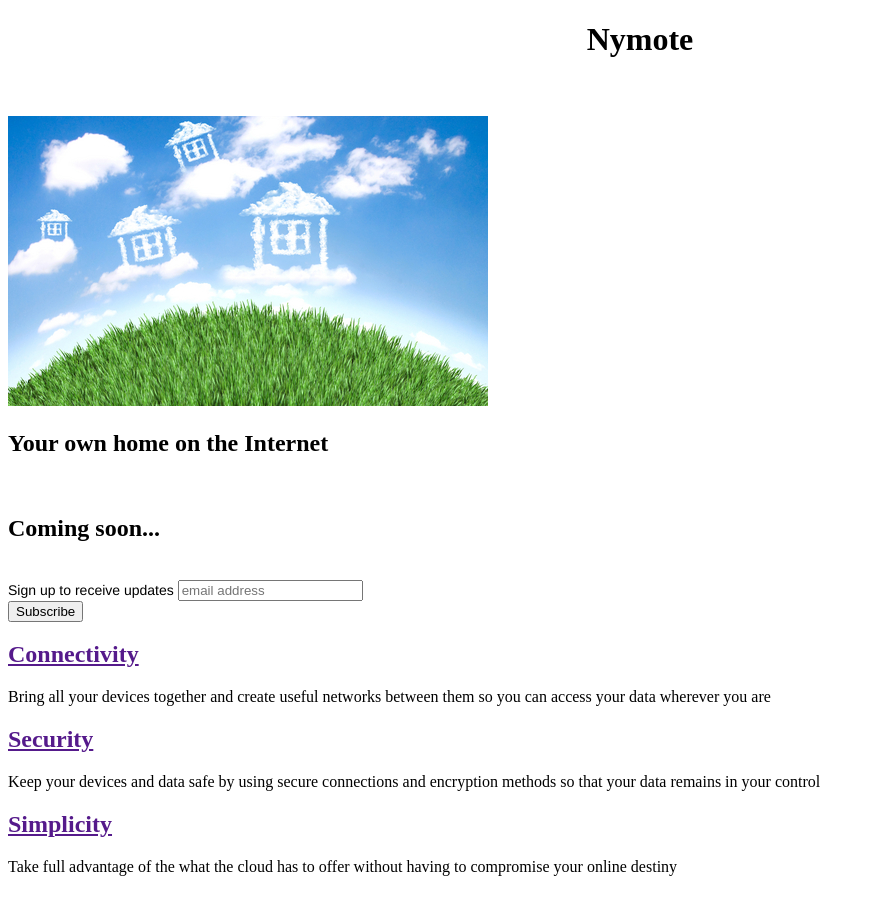
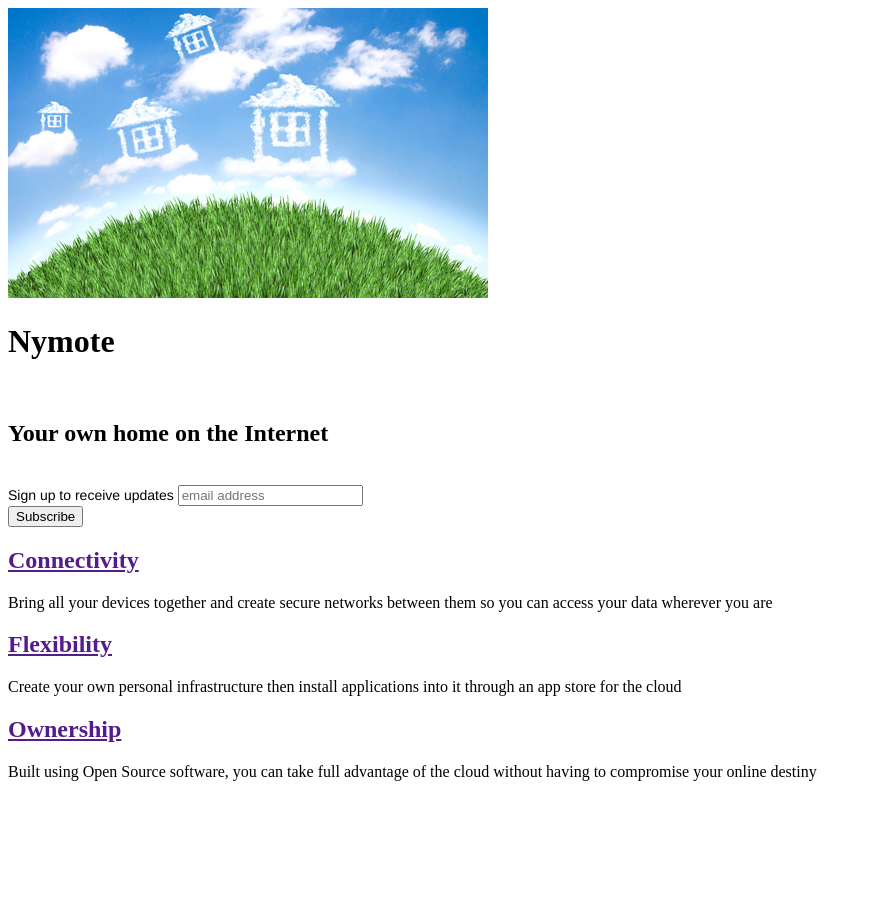
Before and after one commit to amirmc/dlfn-www, a Jekyll site: the page built from index.html, in a window 1280 px wide. Shown: the whole page, without its empty margins (0-875 px from the left). Built offline with Jekyll 4.4.1, drawn with Linux system fonts in a browser that asks for light colours; comment, search, counter and statistics services are not loaded.

Commit message:
update text

```diff
--- a/_includes/themes/nym-twitter/fluid.html
+++ b/_includes/themes/nym-twitter/fluid.html
@@ -2,13 +2,13 @@
   <div class="span12">
     <!-- Main hero unit for a primary message or call to action -->
    <div class="hero-unit">
-    <div class="row">
+<!--     <div class="row">
       <div class="span10">
         <h1 align="center">Nymote</h1>
         <br />
         <br />
       </div>
-    </div>
+    </div> -->
     <div class="row">
       <div class="span5">
         <img src="/images/cloudHouse.jpg">
--- a/_includes/under-hero1.html
+++ b/_includes/under-hero1.html
@@ -1,2 +1,2 @@
 <h2><a href="{{ BASE_PATH }}">Connectivity</a></h2>
-<p>Bring all your devices together and create useful networks between them so you can access your data wherever you are</p>
+<p>Bring all your devices together and create secure networks between them so you can access your data wherever you are</p>
--- a/_includes/under-hero2.html
+++ b/_includes/under-hero2.html
@@ -1,2 +1,2 @@
-<h2><a href="{{ BASE_PATH }}">Security</a></h2>
-<p>Keep your devices and data safe by using secure connections and encryption methods so that your data remains in your control</p>
+<h2><a href="{{ BASE_PATH }}">Flexibility</a></h2>
+<p>Create your own personal infrastructure then install applications into it through an app store for the cloud</p>
--- a/_includes/under-hero3.html
+++ b/_includes/under-hero3.html
@@ -1,2 +1,2 @@
-<h2><a href="{{ BASE_PATH }}">Simplicity</a></h2>
-<p>Take full advantage of the what the cloud has to offer without having to compromise your online destiny</p>
+<h2><a href="{{ BASE_PATH }}">Ownership</a></h2>
+<p>Built using Open Source software, you can take full advantage of the cloud without having to compromise your online destiny</p>
--- a/index.html
+++ b/index.html
@@ -4,8 +4,8 @@ title: Nymote
 ---
 {% include JB/setup %}
 
+<h1>Nymote</h1>
+<br />
 <h2>Your own home on the Internet</h2>
 <br />
-<h2>Coming soon...</h2>
-<br />
 {% include amc/mailchimp.html %}
```
